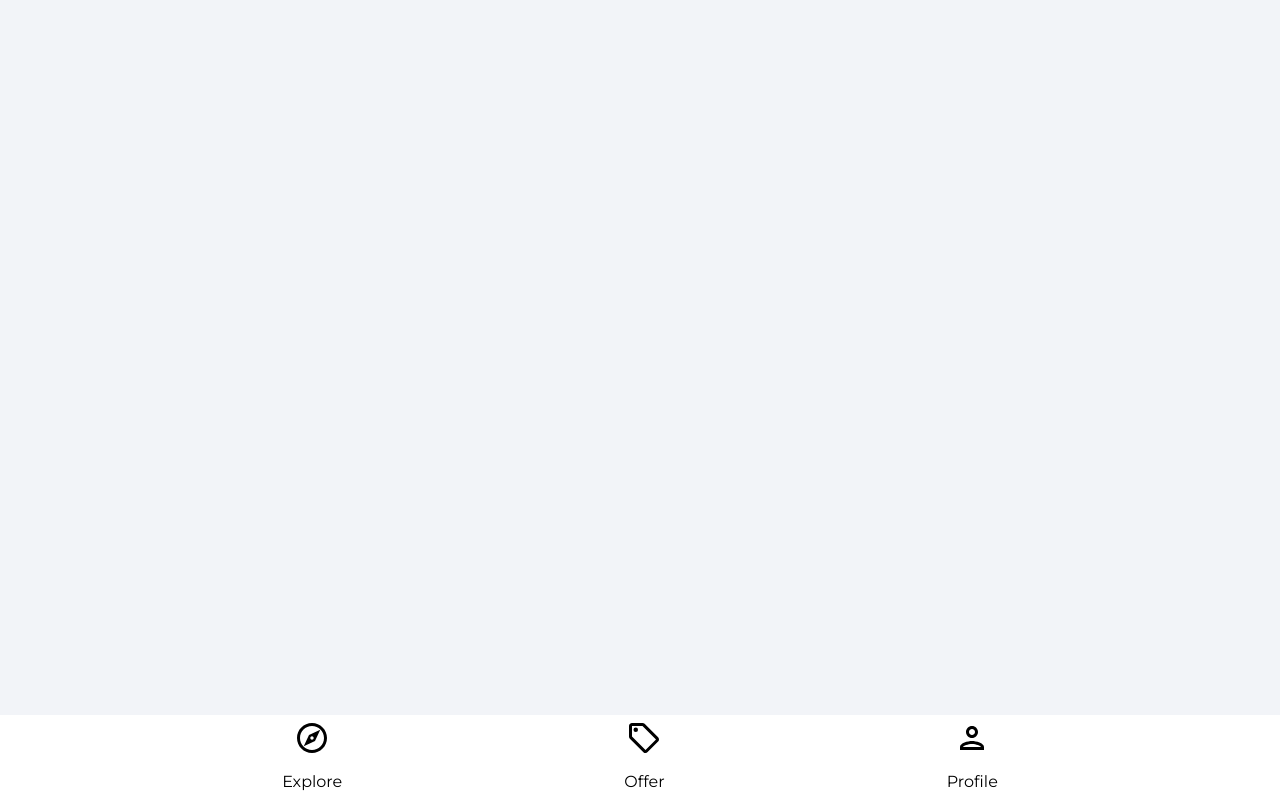
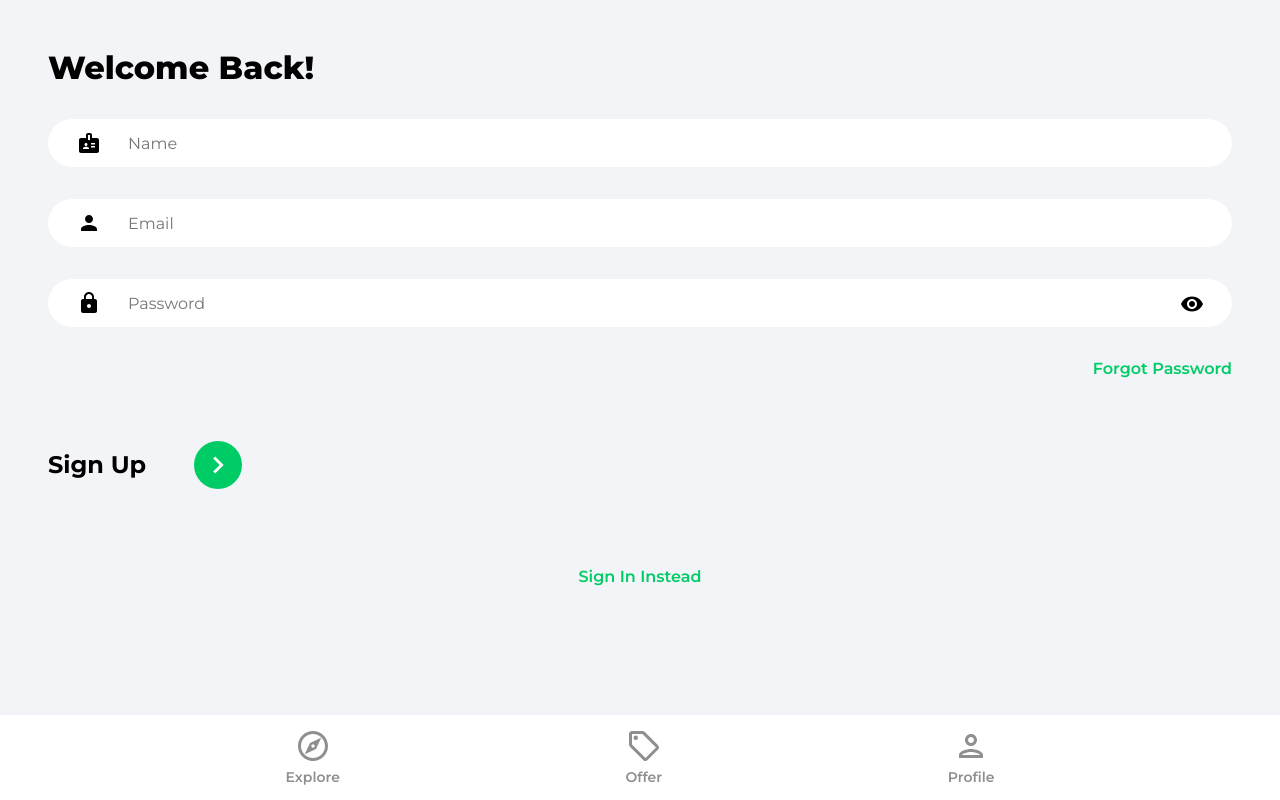
Before and after one commit to brycegallo/House-Marketplace, a React (Create React App) app in the folder house-marketplace/: page /sign-up in a window 1280 px wide. Built offline with nearby package versions, Linux system fonts and the light colour scheme.

Commit message:
Connect Sign Up to Firebase Add signup functionality

```diff
--- a/house-marketplace/src/App.js
+++ b/house-marketplace/src/App.js
@@ -15,8 +15,8 @@
         <Route path='/' element={<Explore />} />
         <Route path='/offers' element={<Offers />} />
         <Route path='/profile' element={<SignIn />} />
-        <Route path='/signin' element={<SignIn />} />
-        <Route path='/signup' element={<SignUp />} />
+        <Route path='/sign-in' element={<SignIn />} />
+        <Route path='/sign-up' element={<SignUp />} />
         <Route path='/forgot-password' element={<ForgotPassword />} />
       </Routes>
       <Navbar />
--- a/house-marketplace/src/components/Navbar.jsx
+++ b/house-marketplace/src/components/Navbar.jsx
@@ -8,21 +8,27 @@
     const navigate = useNavigate()
     const location = useLocation()
 
+    const pathMatchRoute = (route) => {
+        if(route == location.pathname) {
+            return true
+        }
+    }
+
   return (
     <footer className="navbar">
         <nav className="navbarNav">
             <ul className="navbarListItems">
                 <li className="navbarListItem" onClick={() => navigate('/')}>
-                    <ExploreIcon fill="2c2c2c" width="36px" height="36px" />
-                    <p>Explore</p>
+                    <ExploreIcon fill={pathMatchRoute('/') ? "#2c2c2c" : "#8f8f8f"} width="36px" height="36px" />
+                    <p className={pathMatchRoute('/') ? "navbarListItemNameActive" : "navbarListItemName"}>Explore</p>
                 </li>
                 <li className="navbarListItem" onClick={() => navigate('/offers')}>
-                    <OfferIcon fill="2c2c2c" width="36px" height="36px" />
-                    <p>Offer</p>
+                    <OfferIcon fill={pathMatchRoute('/offers') ? '#2c2c2c' : "#8f8f8f"} width="36px" height="36px" />
+                    <p className={pathMatchRoute('/offers') ? "navbarListItemNameActive" : "navbarListItemName"}>Offer</p>
                 </li>
                 <li className="navbarListItem" onClick={() => navigate('/profile')}>
-                    <PersonOutlineIcon fill="2c2c2c" width="36px" height="36px" />
-                    <p>Profile</p>
+                    <PersonOutlineIcon fill={pathMatchRoute('/profile') ? '#2c2c2c' : "#8f8f8f"} width="36px" height="36px" />
+                    <p className={pathMatchRoute('/profile') ? "navbarListItemNameActive" : "navbarListItemName"}>Profile</p>
                 </li>
             </ul>
         </nav>
--- a/house-marketplace/src/firebase.config.js
+++ b/house-marketplace/src/firebase.config.js
@@ -12,5 +12,5 @@
 };
 
 // Initialize Firebase
-// const app = initializeApp(firebaseConfig);
+const app = initializeApp(firebaseConfig);
 export const db = getFirestore()
--- a/house-marketplace/src/pages/SignIn.jsx
+++ b/house-marketplace/src/pages/SignIn.jsx
@@ -1,8 +1,62 @@
+import { useState } from "react"
+import { Link, useNavigate } from "react-router-dom"
+import { ReactComponent as ArrowRightIcon } from "../assets/svg/keyboardArrowRightIcon.svg"
+import visibilityIcon from "../assets/svg/visibilityIcon.svg"
+
 function SignIn() {
+  const [showPassword, setShowPassword] = useState(false)
+  const [formData, setFormData] = useState({
+    email: '',
+    password: ''
+  })
+  const {email, password} = formData
+
+  const navigate = useNavigate()
+
+  const onChange = (e) => {
+    setFormData((prevState) => ({
+      ...prevState,
+      [e.target.id]: e.target.value
+    }))
+  }
+
     return (
-      <div>
-          <h1>Sign In</h1>
-      </div>
+      <>
+          <div className="pageContainer">
+            <header>
+              <p className="pageHeader">Welcome Back!</p>
+            </header>
+
+            <form>
+              <input type="email" placeholder="Email" id="email" className="emailInput" value={email} onChange={onChange}/>
+
+              <div className="passwordInputDiv">
+                <input type={showPassword ? "text" : "password"} className="passwordInput" id="password" placeholder="Password" value={password} onChange={onChange}/>
+
+                <img src={visibilityIcon} alt="show password" className="showPassword" onClick={() => setShowPassword((prevState) => !prevState)}/>
+              </div>
+
+              <Link to='/forgot-password' className="forgotPasswordLink">
+                Forgot Password
+              </Link>
+
+              <div className="signInBar">
+                <p className="signInText">
+                  Sign In
+                </p>
+                <button className="signInButton">
+                  <ArrowRightIcon fill='#ffffff' width='34px' height='34px' />
+                </button>
+              </div>
+            </form>
+
+            {/* Google OAuth */}
+
+            <Link to='/sign-up' className="registerLink">
+              Sign Up Instead
+            </Link>
+          </div>
+      </>
     )
   }
 
--- a/house-marketplace/src/pages/SignUp.jsx
+++ b/house-marketplace/src/pages/SignUp.jsx
@@ -1,8 +1,87 @@
+import { useState } from "react"
+import { Link, useNavigate } from "react-router-dom"
+import { getAuth, createUserWithEmailAndPassword, updateProfile } from 'firebase/auth'
+import { db } from '../firebase.config'
+import { ReactComponent as ArrowRightIcon } from "../assets/svg/keyboardArrowRightIcon.svg"
+import visibilityIcon from "../assets/svg/visibilityIcon.svg"
+
 function SignUp() {
+  const [showPassword, setShowPassword] = useState(false)
+  const [formData, setFormData] = useState({
+    name: '',
+    email: '',
+    password: ''
+  })
+  const { name, email, password } = formData
+
+  const navigate = useNavigate()
+
+  const onChange = (e) => {
+    setFormData((prevState) => ({
+      ...prevState,
+      [e.target.id]: e.target.value
+    }))
+  }
+
+  const onSubmit = async (e) => {
+    e.preventDefault()
+
+    try {
+      const auth = getAuth()
+
+      const userCredential = await createUserWithEmailAndPassword(auth, email, password)
+
+      const user = userCredential.user
+
+      updateProfile(auth.currentUser, {
+        displayName: name,
+      })
+
+      navigate('/')
+    } catch (error) {
+      console.log(error);
+    }
+  }
+
     return (
-      <div>
-          <h1>Sign Up</h1>
-      </div>
+      <>
+          <div className="pageContainer">
+            <header>
+              <p className="pageHeader">Welcome Back!</p>
+            </header>
+
+            <form onSubmit={onSubmit}>
+              <input type="text" placeholder="Name" id="name" className="nameInput" value={name} onChange={onChange}/>
+
+              <input type="email" placeholder="Email" id="email" className="emailInput" value={email} onChange={onChange}/>
+
+              <div className="passwordInputDiv">
+                <input type={showPassword ? "text" : "password"} className="passwordInput" id="password" placeholder="Password" value={password} onChange={onChange}/>
+
+                <img src={visibilityIcon} alt="show password" className="showPassword" onClick={() => setShowPassword((prevState) => !prevState)}/>
+              </div>
+
+              <Link to='/forgot-password' className="forgotPasswordLink">
+                Forgot Password
+              </Link>
+
+              <div className="signUpBar">
+                <p className="signUpText">
+                  Sign Up
+                </p>
+                <button className="signUpButton">
+                  <ArrowRightIcon fill='#ffffff' width='34px' height='34px' />
+                </button>
+              </div>
+            </form>
+
+            {/* Google OAuth */}
+
+            <Link to='/sign-in' className="registerLink">
+              Sign In Instead
+            </Link>
+          </div>
+      </>
     )
   }
 
```
